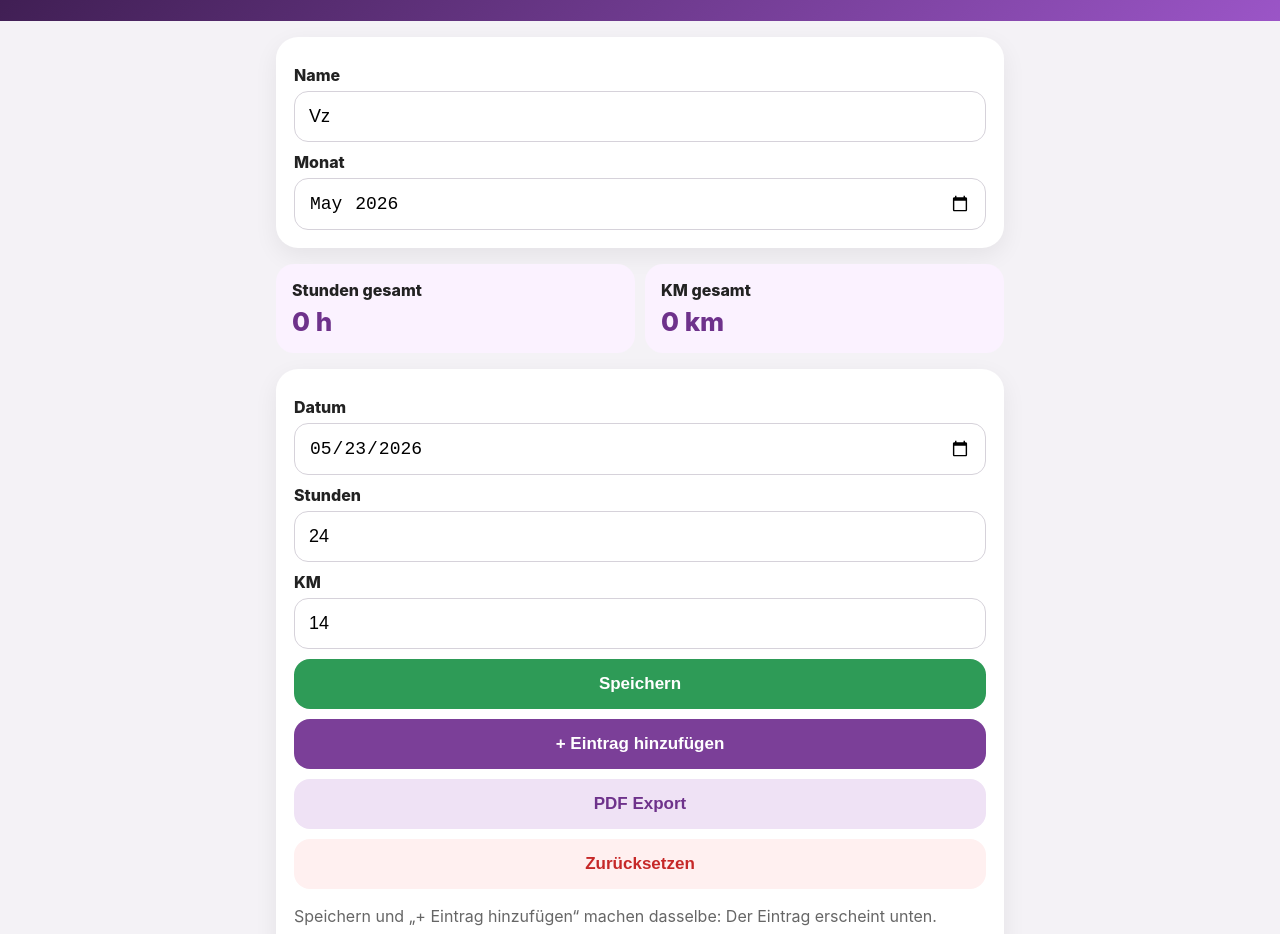
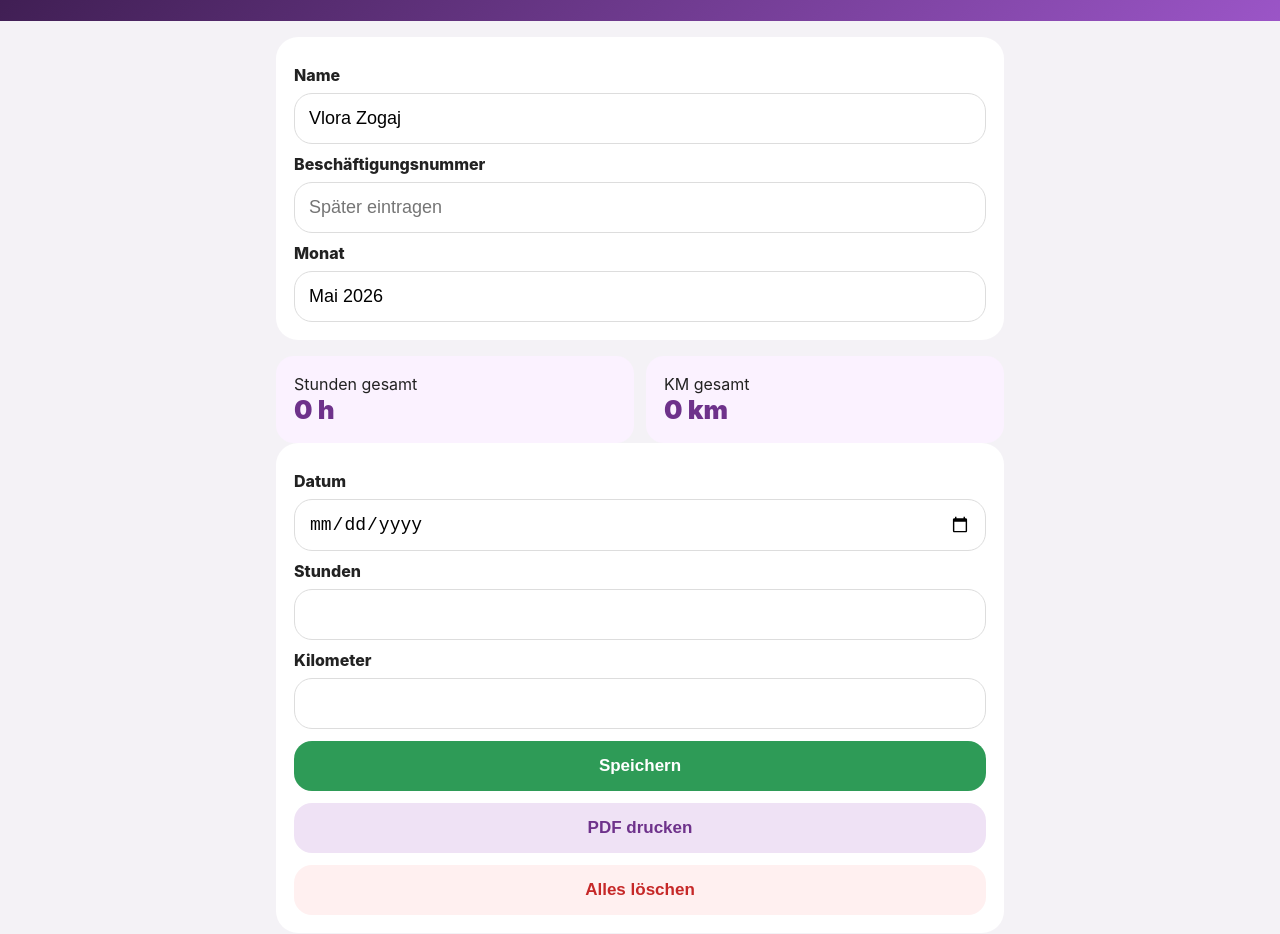
Before and after one commit to sarahzogaj-tech/stunden-app-, a plain HTML site: page index.html in a window 1280 px wide. Shown: the part 89-1023 px from the top of the page. Drawn offline with Linux system fonts and the light colour scheme.

Commit message:
index.html

```diff
--- a/index.html
+++ b/index.html
@@ -1,156 +1,328 @@
-<!doctype html>
+<!DOCTYPE html>
 <html lang="de">
 <head>
 <meta charset="utf-8">
 <meta name="viewport" content="width=device-width, initial-scale=1">
 <title>Stunden App VZ</title>
+
 <style>
 *{box-sizing:border-box}
-body{margin:0;background:#f4f2f6;font-family:-apple-system,BlinkMacSystemFont,Arial,sans-serif;color:#222}
-header{background:linear-gradient(135deg,#3a1b4c,#9b55c7);color:#fff;padding:24px 18px;display:flex;gap:14px;align-items:center}
-.logo{width:62px;height:62px;border-radius:50%;background:#fff;color:#7b3f98;display:flex;align-items:center;justify-content:center;font-weight:900;font-size:26px}
-h1{margin:0;font-size:28px}
-main{padding:16px;max-width:760px;margin:auto}
-.card{background:#fff;border-radius:22px;padding:18px;margin:0 0 16px;box-shadow:0 8px 24px #0001}
-label{font-weight:800;display:block;margin:10px 0 6px}
-input{width:100%;font-size:18px;padding:14px;border-radius:14px;border:1px solid #d6d2da;background:#fff}
-button{font-size:17px;font-weight:900;border:0;border-radius:16px;padding:15px;width:100%;margin-top:10px}
-#saveBtn{background:#2e9b57;color:white}
-#addBtn{background:#7b3f98;color:white}
-#pdfBtn{background:#efe2f5;color:#6e328b}
-#resetBtn,.delBtn{background:#fff0f0;color:#c62828}
-.summary{display:grid;grid-template-columns:1fr 1fr;gap:10px}
-.box{background:#fbf2ff;border-radius:18px;padding:16px;font-weight:800}
-.box span{display:block;font-size:26px;color:#6e328b;margin-top:6px}
-#meldung{display:none;background:#e9f8ee;color:#177233;font-weight:900;border-radius:14px;padding:12px;margin-top:12px}
-.eintrag{border:1px solid #eee;border-radius:18px;padding:14px;margin-top:12px;background:#fff;line-height:1.7}
-.hinweis{color:#666;line-height:1.4}
-@media print{header,.formular,button{display:none!important}body{background:#fff}.card{box-shadow:none;border:1px solid #ddd}}
+
+body{
+margin:0;
+background:#f4f2f6;
+font-family:-apple-system,BlinkMacSystemFont,Arial,sans-serif;
+color:#222
+}
+
+header{
+background:linear-gradient(135deg,#3a1b4c,#9b55c7);
+color:#fff;
+padding:24px 18px;
+display:flex;
+gap:14px;
+align-items:center
+}
+
+.logo{
+width:62px;
+height:62px;
+border-radius:50%;
+background:#fff;
+color:#7b3f98;
+display:flex;
+align-items:center;
+justify-content:center;
+font-weight:900;
+font-size:30px
+}
+
+h1{
+margin:0;
+font-size:28px
+}
+
+main{
+padding:16px;
+max-width:760px;
+margin:auto
+}
+
+.card{
+background:#fff;
+border-radius:22px;
+padding:18px;
+margin-bottom:16px
+}
+
+label{
+font-weight:800;
+display:block;
+margin:10px 0 8px
+}
+
+input{
+width:100%;
+font-size:18px;
+padding:14px;
+border-radius:18px;
+border:1px solid #ddd
+}
+
+button{
+font-size:17px;
+font-weight:900;
+border:0;
+border-radius:18px;
+padding:15px;
+margin-top:12px;
+width:100%;
+cursor:pointer
+}
+
+#saveBtn{
+background:#2e9b57;
+color:white
+}
+
+#pdfBtn{
+background:#efe2f5;
+color:#6e328b
+}
+
+#resetBtn{
+background:#fff0f0;
+color:#c62828
+}
+
+.summary{
+display:grid;
+grid-template-columns:1fr 1fr;
+gap:12px
+}
+
+.box{
+background:#fbf2ff;
+border-radius:18px;
+padding:18px
+}
+
+.box span{
+display:block;
+font-size:26px;
+color:#6e328b;
+font-weight:900
+}
+
+.meldung{
+display:none;
+background:#e9f8ee;
+color:#18794e;
+padding:12px;
+border-radius:12px;
+margin-top:12px;
+font-weight:700
+}
+
+.eintrag{
+border:1px solid #eee;
+border-radius:18px;
+padding:14px;
+margin-top:12px;
+background:#fafafa
+}
+
+.hinweis{
+color:#666;
+line-height:1.4
+}
+
+@media print{
+header,.formular,button{
+display:none
+}
+}
 </style>
 </head>
+
 <body>
+
 <header>
 <div class="logo">VZ</div>
-  <div><h1>Stunden App</h1><div>Stundennachweis & Fahrtenbuch</div></div>
+
+<div>
+<h1>Stunden App</h1>
+<div>Stundennachweis & Fahrtenbuch</div>
+</div>
 </header>
 
 <main>
-  <div class="card">
+
+<div class="card formular">
+
 <label>Name</label>
-    <input id="name" value="Vz">
+<input id="name" value="Vlora Zogaj">
+
+<label>Beschäftigungsnummer</label>
+<input id="bnr" placeholder="Später eintragen">
+
 <label>Monat</label>
-    <input id="monat" type="month">
+<input id="monat" value="Mai 2026">
+
 </div>
 
 <div class="summary">
-    <div class="box">Stunden gesamt <span id="sumStunden">0 h</span></div>
-    <div class="box">KM gesamt <span id="sumKm">0 km</span></div>
+
+<div class="box">
+Stunden gesamt
+<span id="stundenGesamt">0 h</span>
 </div>
 
-  <div class="card formular" style="margin-top:16px">
+<div class="box">
+KM gesamt
+<span id="kmGesamt">0 km</span>
+</div>
+
+</div>
+
+<div class="card formular">
+
 <label>Datum</label>
 <input id="datum" type="date">
+
 <label>Stunden</label>
-    <input id="stunden" type="number" value="24">
-    <label>KM</label>
-    <input id="km" type="number" value="14">
+<input id="stunden" type="number">
 
-    <button id="saveBtn" type="button">Speichern</button>
-    <button id="addBtn" type="button">+ Eintrag hinzufügen</button>
-    <button id="pdfBtn" type="button">PDF Export</button>
-    <button id="resetBtn" type="button">Zurücksetzen</button>
+<label>Kilometer</label>
+<input id="km" type="number">
 
-    <div id="meldung">Gespeichert ✅</div>
-    <p class="hinweis">Speichern und „+ Eintrag hinzufügen“ machen dasselbe: Der Eintrag erscheint unten.</p>
+<button id="saveBtn">Speichern</button>
+
+<button id="pdfBtn">PDF drucken</button>
+
+<button id="resetBtn">Alles löschen</button>
+
+<div class="meldung" id="meldung">
+Gespeichert
+</div>
+
 </div>
 
 <div class="card">
-    <h2>Einträge im Monat</h2>
-    <div id="liste">Noch keine Einträge.</div>
+
+<h2>Einträge</h2>
+
+<div id="liste"></div>
+
 </div>
+
 </main>
 
 <script>
-document.addEventListener("DOMContentLoaded", function(){
-  let eintraege = [];
 
-  const el = id => document.getElementById(id);
-  const name = el("name"), monat = el("monat"), datum = el("datum"), stunden = el("stunden"), km = el("km");
-  const liste = el("liste"), meldung = el("meldung");
+let eintraege = JSON.parse(localStorage.getItem("vz_eintraege") || "[]")
 
-  function isoHeute(){
-    const d = new Date();
-    return d.getFullYear()+"-"+String(d.getMonth()+1).padStart(2,"0")+"-"+String(d.getDate()).padStart(2,"0");
-  }
-  function isoMonat(){
-    const d = new Date();
-    return d.getFullYear()+"-"+String(d.getMonth()+1).padStart(2,"0");
-  }
-  function deDatum(v){
-    const p = v.split("-");
-    return p.length===3 ? p[2]+"."+p[1]+"."+p[0] : v;
-  }
-  function laden(){
-    try { eintraege = JSON.parse(localStorage.getItem("vz_app_eintraege") || "[]"); } catch(e) { eintraege = []; }
-    name.value = localStorage.getItem("vz_app_name") || "Vz";
-    monat.value = localStorage.getItem("vz_app_monat") || isoMonat();
-    datum.value = isoHeute();
-    anzeigen();
-  }
-  function speichern(){
-    localStorage.setItem("vz_app_eintraege", JSON.stringify(eintraege));
-    localStorage.setItem("vz_app_name", name.value);
-    localStorage.setItem("vz_app_monat", monat.value);
-  }
-  function add(){
-    if(!datum.value){ alert("Bitte Datum auswählen."); return; }
-    eintraege.push({
-      id: Date.now(),
-      datum: datum.value,
-      stunden: Number(String(stunden.value).replace(",", ".")) || 0,
-      km: Number(String(km.value).replace(",", ".")) || 0
-    });
-    monat.value = datum.value.slice(0,7);
-    speichern();
-    anzeigen();
-    meldung.style.display = "block";
-    setTimeout(()=>meldung.style.display="none", 2000);
-    liste.scrollIntoView({behavior:"smooth", block:"start"});
-  }
-  function anzeigen(){
-    speichern();
-    const m = monat.value;
-    const daten = eintraege.filter(e => e.datum.slice(0,7) === m).sort((a,b)=>a.datum.localeCompare(b.datum));
-    let sumS = 0, sumK = 0;
-    liste.innerHTML = "";
-    if(daten.length === 0) liste.textContent = "Noch keine Einträge für diesen Monat.";
-    daten.forEach((e,i)=>{
-      sumS += Number(e.stunden); sumK += Number(e.km);
-      const div = document.createElement("div");
-      div.className = "eintrag";
-      div.innerHTML = `<b>Eintrag ${i+1}</b><br>Datum: ${deDatum(e.datum)}<br>Stunden: ${e.stunden} h<br>KM: ${e.km} km`;
-      const b = document.createElement("button");
-      b.type = "button"; b.className = "delBtn"; b.textContent = "Eintrag löschen";
-      b.addEventListener("click", function(){
-        eintraege = eintraege.filter(x => x.id !== e.id);
-        anzeigen();
-      });
-      div.appendChild(b);
-      liste.appendChild(div);
-    });
-    el("sumStunden").textContent = sumS + " h";
-    el("sumKm").textContent = sumK + " km";
+anzeigen()
+
+document.getElementById("saveBtn").onclick = () => {
+
+const datum = document.getElementById("datum").value
+const stunden = document.getElementById("stunden").value
+const km = document.getElementById("km").value
+
+if(!datum || !stunden){
+alert("Bitte Datum und Stunden eingeben")
+return
 }
 
-  el("saveBtn").addEventListener("click", add);
-  el("addBtn").addEventListener("click", add);
-  el("pdfBtn").addEventListener("click", () => window.print());
-  el("resetBtn").addEventListener("click", () => { if(confirm("Alle Einträge löschen?")){ eintraege=[]; anzeigen(); } });
-  monat.addEventListener("change", anzeigen);
-  name.addEventListener("input", speichern);
+// Keine gleichen Datums erlauben
+if (eintraege.some(e => e.datum === datum)) {
+alert("Dieses Datum existiert bereits!")
+return
+}
 
-  laden();
-});
+eintraege.push({
+datum,
+stunden:Number(stunden),
+km:Number(km || 0)
+})
+
+speichern()
+
+document.getElementById("datum").value=""
+document.getElementById("stunden").value=""
+document.getElementById("km").value=""
+
+const m = document.getElementById("meldung")
+m.style.display="block"
+
+setTimeout(()=>{
+m.style.display="none"
+},1500)
+
+anzeigen()
+
+}
+
+document.getElementById("pdfBtn").onclick = () => {
+window.print()
+}
+
+document.getElementById("resetBtn").onclick = () => {
+
+if(confirm("Alles löschen?")){
+
+eintraege=[]
+
+speichern()
+
+anzeigen()
+
+}
+
+}
+
+function speichern(){
+localStorage.setItem("vz_eintraege",JSON.stringify(eintraege))
+}
+
+function anzeigen(){
+
+const liste = document.getElementById("liste")
+
+liste.innerHTML=""
+
+let stundenSumme = 0
+let kmSumme = 0
+
+eintraege.forEach((e,index)=>{
+
+stundenSumme += e.stunden
+kmSumme += e.km
+
+liste.innerHTML += `
+
+<div class="eintrag">
+
+<b>${e.datum}</b><br>
+${e.stunden} Stunden<br>
+${e.km} km
+
+</div>
+
+`
+
+})
+
+document.getElementById("stundenGesamt").innerText =
+stundenSumme + " h"
+
+document.getElementById("kmGesamt").innerText =
+kmSumme + " km"
+
+}
+
 </script>
+
 </body>
 </html>
```
Lines whose indentation alone changed are shown as unchanged.
